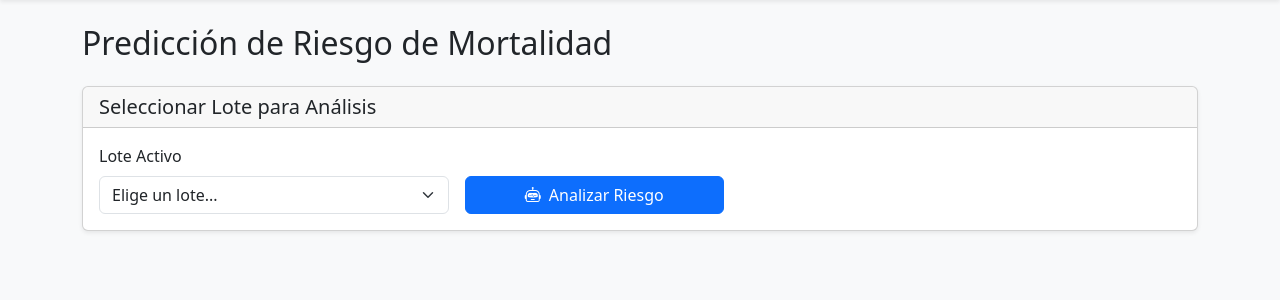
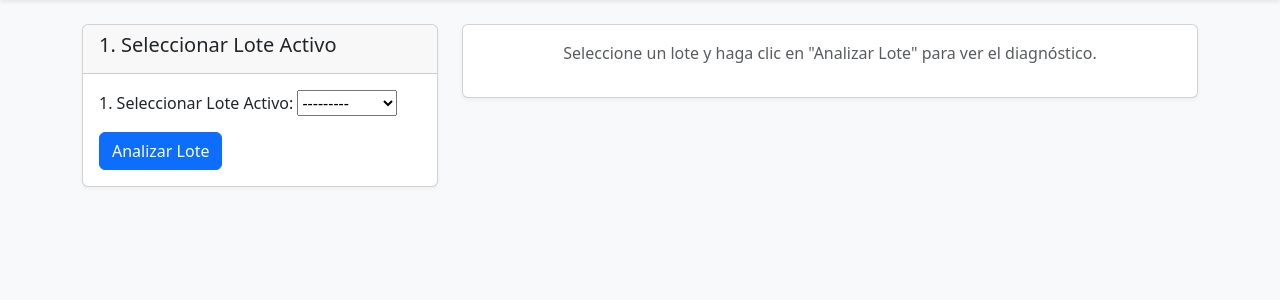
Before and after one commit to Gustavo-Umeres/sierranevada, a Django app: page /salud/prediccion/ in a window 1280 px wide. Shown: the part 56-356 px from the top of the page. Run offline with Django 5.2, Linux system fonts and the light colour scheme; a user stored in the database is signed in; data comes from the database, SQL or seed files in the repository; both versions use the stored data as it was after the commit; parts of the project's set-up code (start-up, migrations or seed data) failed here and were passed over.

Commit message:
retroceso

```diff
--- a/produccion/forms.py
+++ b/produccion/forms.py
@@ -121,3 +121,16 @@ class RegistroCondicionesForm(forms.ModelForm):
     class Meta:
         model = RegistroCondiciones
         fields = ['temp_agua_c', 'ph', 'oxigeno_mg_l', 'amoniaco_mg_l']
+
+
+
+class DiagnosticoManualForm(forms.Form):
+    lote = forms.ModelChoiceField(
+        queryset=Lote.objects.filter(activo=True, etapa_actual__in=['ALEVINES', 'JUVENILES', 'ENGORDE']),
+        label="1. Seleccionar Lote Activo",
+        required=True
+    )
+    # Aquí puedes añadir los campos para los síntomas
+    # Por ejemplo:
+    # sintoma_algodonoso = forms.BooleanField(label="Presencia de lesiones algodonosas", required=False)
+    # comportamiento_anormal = forms.BooleanField(label="Comportamiento anormal (frotamiento, nado errático)", required=False)
--- a/produccion/views.py
+++ b/produccion/views.py
@@ -18,13 +18,11 @@ from django.apps import apps
 from .forms import DiagnosticoForm
 from .models import Enfermedad
 from .models import Bastidor, Artesa, Jaula, Lote, RegistroDiario, RegistroMortalidad, HistorialMovimiento,RegistroUnidad
-import tensorflow as tf
 import joblib
 from .forms import DiagnosticoForm
 from .ia.predictores.diagnostico_experto import SistemaExpertoSalud
 import os
 from django.conf import settings
-import tensorflow as tf
 import joblib
 import numpy as np
 from django.shortcuts import render
@@ -35,10 +33,19 @@ from django.conf import settings
 import random
 from .models import RegistroCondiciones
 from .forms import RegistroCondicionesForm
+from .forms import DiagnosticoManualForm
+from .ia.diagnostico_service import DiagnosticoService
+from decimal import Decimal
+from django.db.models import Avg, DecimalField
+from .ia.diagnostico_service import DiagnosticoService
+from .forms import DiagnosticoManualForm
+from .models import Lote, RegistroCondiciones
+from django.contrib import messages
+
 
 from .forms import (
     BastidorForm, ArtesaForm, JaulaForm, LoteOvaCreateForm,
-    RegistroMortalidadForm, LoteTallaForm, LotePesoForm # <-- ELIMINADO DE AQUÍ
+    RegistroMortalidadForm, LoteTallaForm, LotePesoForm
 )
 # ================================================================
 # MIXIN DE PERMISOS Y VISTAS GENERALES
@@ -1334,61 +1341,40 @@ def diagnostico_experto_view(request):
 
 @login_required
 def prediccion_salud_view(request):
-    lotes_activos = Lote.objects.filter(cantidad_total_peces__gt=0).exclude(etapa_actual='OVAS')
+    lotes_activos = Lote.objects.filter(activo=True).exclude(etapa_actual='OVAS')
+    form = DiagnosticoManualForm(request.POST or None)
     resultado = None
+    error_message = None
 
     if request.method == 'POST':
-        lote_id = request.POST.get('lote')
-        if lote_id:
-            lote = get_object_or_404(Lote, pk=lote_id)
-
-            MODEL_PATH = os.path.join(settings.BASE_DIR, 'produccion', 'ia', 'modelo_salud.h5')
-            SCALER_PATH = os.path.join(settings.BASE_DIR, 'produccion', 'ia', 'scaler_salud.pkl')
+        if form.is_valid():
+            lote = form.cleaned_data['lote']
 
             try:
-                # Intentamos cargar los archivos desde la ruta absoluta
-                model = tf.keras.models.load_model(MODEL_PATH)
-                scaler = joblib.load(SCALER_PATH)
-
-                # --- Lógica de predicción (sin cambios) ---
-                dias = (timezone.now().date() - lote.fecha_ingreso_etapa).days if lote.fecha_ingreso_etapa else 0
-                datos_lote = np.array([[lote.peso_promedio_inicial_gr or 0, lote.cantidad_inicial or 0, dias]], dtype=np.float32)
-                datos_lote_scaled = scaler.transform(datos_lote)
-                probabilidad = model.predict(datos_lote_scaled)[0][0]
-
-                if probabilidad > 0.7:
-                    recomendacion = "ALERTA ALTA: Monitorear oxígeno y comportamiento. Considerar tratamiento preventivo si la tendencia empeora."
-                    nivel_riesgo = "Alto"
-                elif probabilidad > 0.4:
-                    recomendacion = "RIESGO MODERADO: Aumentar la frecuencia de observación y asegurar la calidad del alimento y agua."
-                    nivel_riesgo = "Moderado"
-                else:
-                    recomendacion = "BAJO RIESGO: Continuar con el manejo estándar. No se detectan anomalías significativas en los datos históricos."
-                    nivel_riesgo = "Bajo"
-
-                resultado = {
-                    'lote': lote, 'probabilidad': round(probabilidad * 100, 2),
-                    'recomendacion': recomendacion, 'nivel_riesgo': nivel_riesgo
-                }
-
-            except FileNotFoundError as e:
-                # --- ¡ESTE ES EL CAMBIO IMPORTANTE! ---
-                # Ahora mostraremos la ruta exacta que está fallando.
-                error_message = f"Error de Archivo No Encontrado. Django está buscando el modelo en esta ruta exacta: '{MODEL_PATH}'. Por favor, verifica que el archivo exista en esa ubicación. Error original: {e}"
-                resultado = {'error': error_message}
+                # service = DiagnosticoService() # COMENTAR O ELIMINAR
+                # Buscar el último registro de condiciones para el lote
+                registro_condiciones = RegistroCondiciones.objects.filter(lote=lote).order_by('-fecha').first()
+
+                if not registro_condiciones:
+                    # Si no hay datos, lanzamos una excepción para ser capturada
+                    raise ValueError("No existen registros de condiciones para este lote. Por favor, ingrese los datos primero.")
+
+                # Realizar el diagnóstico usando el servicio
+                # resultado = service.predecir(lote, registro_condiciones) # COMENTAR O ELIMINAR
+
+            except ValueError as e:
+                error_message = str(e)
+            # except FileNotFoundError: # COMENTAR O ELIMINAR
+            #     error_message = "El modelo de predicción no está disponible. Por favor, entrene el modelo." # COMENTAR O ELIMINAR
             except Exception as e:
-                resultado = {'error': f"Ocurrió un error inesperado al predecir: {e}"}
+                error_message = f"Ocurrió un error inesperado al predecir: {e}"
 
     return render(request, 'produccion/prediccion_salud.html', {
         'lotes': lotes_activos,
-        'resultado': resultado
+        'form': form,
+        'resultado': resultado,
+        'error_message': error_message,
     })
-
-
-
-
-
-
 # --- Definimos las rutas a los archivos ---
 MODEL_PATH = os.path.join(settings.BASE_DIR, 'produccion', 'ia', 'predictores', 'diagnostico_model.joblib')
 COLUMNS_PATH = os.path.join(settings.BASE_DIR, 'produccion', 'ia', 'predictores', 'diagnostico_features.joblib')
@@ -1409,21 +1395,21 @@ def prediccion_diagnostico_view(request):
     global DIAGNOSTICO_MODEL, FEATURE_COLUMNS # Usaremos las variables globales
 
     # --- Lazy Loading: Cargamos el modelo solo si no ha sido cargado antes ---
-    if DIAGNOSTICO_MODEL is None:
-        try:
-            DIAGNOSTICO_MODEL = joblib.load(MODEL_PATH)
-            FEATURE_COLUMNS = joblib.load(COLUMNS_PATH)
-        except FileNotFoundError:
-            # Si el archivo no existe, no podemos hacer predicciones.
-            # Esto es normal si el modelo aún no se ha entrenado.
-            pass
+    # if DIAGNOSTICO_MODEL is None: # COMENTAR O ELIMINAR
+    #     try: # COMENTAR O ELIMINAR
+    #         DIAGNOSTICO_MODEL = joblib.load(MODEL_PATH) # COMENTAR O ELIMINAR
+    #         FEATURE_COLUMNS = joblib.load(COLUMNS_PATH) # COMENTAR O ELIMINAR
+    #     except FileNotFoundError: # COMENTAR O ELIMINAR
+    #         # Si el archivo no existe, no podemos hacer predicciones. # COMENTAR O ELIMINAR
+    #         # Esto es normal si el modelo aún no se ha entrenado. # COMENTAR O ELIMINAR
+    #         pass # COMENTAR O ELIMINAR
 
     context = {}
     if request.method == 'POST':
         # Asegurarnos de que el modelo esté cargado antes de intentar predecir
-        if DIAGNOSTICO_MODEL is None:
-            context['error'] = "El modelo de diagnóstico aún no ha sido entrenado. Por favor, ejecute el comando 'entrenar_modelo_diagnostico' desde la terminal."
-            return render(request, 'produccion/prediccion_diagnostico.html', context)
+        # if DIAGNOSTICO_MODEL is None: # COMENTAR O ELIMINAR
+        #    context['error'] = "El modelo de diagnóstico aún no ha sido entrenado. Por favor, ejecute el comando 'entrenar_modelo_diagnostico' desde la terminal." # COMENTAR O ELIMINAR
+        #    return render(request, 'produccion/prediccion_diagnostico.html', context) # COMENTAR O ELIMINAR
 
         try:
             # 1. Recolectar datos del formulario
@@ -1437,67 +1423,38 @@ def prediccion_diagnostico_view(request):
                 'comportamiento_anormal': [int(request.POST.get('comportamiento_anormal'))]
             }
 
-            # 2. Crear un DataFrame con el orden correcto de columnas
-            input_df = pd.DataFrame(input_data)
-            input_df = input_df[FEATURE_COLUMNS] # Asegurar el orden correcto
-
-            # 3. Realizar la predicción
-            prediccion = DIAGNOSTICO_MODEL.predict(input_df)[0]
-            probabilidades = DIAGNOSTICO_MODEL.predict_proba(input_df)[0]
-
-            # 4. Preparar el contexto para la plantilla
-            confianza = max(probabilidades) * 100
-
-            context['diagnostico'] = prediccion
+            # --- Lógica del Sistema Experto (Reemplazo del modelo de IA) ---
+            diagnostico_principal = "Sano" # Diagnóstico por defecto
+
+            if input_data['temp_agua'][0] < 6.0 and input_data['sintoma_algodonoso'][0] == 1:
+                diagnostico_principal = "Saprolegniasis"
+            elif input_data['ph'][0] < 6.8 and input_data['sintoma_aletas_deshilachadas'][0] == 1:
+                diagnostico_principal = "Columnaris"
+            elif input_data['oxigeno'][0] < 6.0 and input_data['comportamiento_anormal'][0] == 1:
+                diagnostico_principal = "Estres_por_hipoxia"
+            elif input_data['comportamiento_anormal'][0] == 1 and input_data['temp_agua'][0] > 15.0:
+                diagnostico_principal = "Punto Blanco (Ich)"
+
+
+            confianza = 100.0 # Ya no hay modelo, la confianza es del 100%
+
+            context['diagnostico'] = diagnostico_principal
             context['confianza'] = f"{confianza:.2f}%"
-            context['explicacion'] = EXPLICACIONES.get(prediccion, "No hay una explicación disponible.")
-            context['resultados'] = True # Para mostrar la sección de resultados
+            context['explicacion'] = KNOWLEDGE_BASE.get(diagnostico_principal, {}).get('explicacion', "No hay una explicación disponible.")
+            context['plan_de_accion'] = KNOWLEDGE_BASE.get(diagnostico_principal, {}).get('plan_de_accion', ["No se encontró un plan de acción."])
+            context['resultados'] = True
 
         except Exception as e:
             context['error'] = f"Ocurrió un error al procesar la solicitud: {e}"
 
     return render(request, 'produccion/prediccion_diagnostico.html', context)
-    context = {}
-    if request.method == 'POST':
-        try:
-            # 1. Recolectar datos del formulario
-            input_data = {
-                'temp_agua': [float(request.POST.get('temp_agua'))],
-                'ph': [float(request.POST.get('ph'))],
-                'oxigeno': [float(request.POST.get('oxigeno'))],
-                'amoniaco': [float(request.POST.get('amoniaco'))],
-                'sintoma_algodonoso': [int(request.POST.get('sintoma_algodonoso'))],
-                'sintoma_aletas_deshilachadas': [int(request.POST.get('sintoma_aletas_deshilachadas'))],
-                'comportamiento_anormal': [int(request.POST.get('comportamiento_anormal'))]
-            }
-
-            # 2. Crear un DataFrame con el orden correcto de columnas
-            input_df = pd.DataFrame(input_data)
-            input_df = input_df[FEATURE_COLUMNS] # Asegurar el orden correcto
-
-            # 3. Realizar la predicción
-            prediccion = DIAGNOSTICO_MODEL.predict(input_df)[0]
-            probabilidades = DIAGNOSTICO_MODEL.predict_proba(input_df)[0]
-
-            # 4. Preparar el contexto para la plantilla
-            confianza = max(probabilidades) * 100
-
-            context['diagnostico'] = prediccion
-            context['confianza'] = f"{confianza:.2f}%"
-            context['explicacion'] = EXPLICACIONES.get(prediccion, "No hay una explicación disponible.")
-            context['resultados'] = True # Para mostrar la sección de resultados
-
-        except Exception as e:
-            context['error'] = f"Ocurrió un error al procesar la solicitud: {e}"
-
-    return render(request, 'produccion/prediccion_diagnostico.html', context)
 
 
 # --- Cargar el modelo y las columnas ---
-MODEL_PATH = os.path.join(settings.BASE_DIR, 'produccion', 'ia', 'predictores', 'diagnostico_model.joblib')
-COLUMNS_PATH = os.path.join(settings.BASE_DIR, 'produccion', 'ia', 'predictores', 'diagnostico_features.joblib')
-DIAGNOSTICO_MODEL = None
-FEATURE_COLUMNS = None
+# COMENTAR O ELIMINAR LAS SIGUIENTES 3 LÍNEAS
+# MODEL_PATH = os.path.join(settings.BASE_DIR, 'produccion', 'ia', 'predictores', 'diagnostico_model.joblib')
+# COLUMNS_PATH = os.path.join(settings.BASE_DIR, 'produccion', 'ia', 'predictores', 'diagnostico_features.joblib')
+# DIAGNOSTICO_MODEL = None
 
 # --- Base de Conocimiento Ampliada con Enfermedades Típicas de Trucha ---
 KNOWLEDGE_BASE = {
@@ -1542,7 +1499,6 @@ KNOWLEDGE_BASE = {
         ]
     }
 }
-
 def simular_parametros_actuales(lote):
     """
     SIMULACIÓN AVANZADA:
@@ -1600,15 +1556,16 @@ def simular_parametros_actuales(lote):
 
     return data
 
+@login_required
 def diagnostico_por_lote_view(request):
-    global DIAGNOSTICO_MODEL, FEATURE_COLUMNS
-
-    if DIAGNOSTICO_MODEL is None:
-        try:
-            DIAGNOSTICO_MODEL = joblib.load(MODEL_PATH)
-            FEATURE_COLUMNS = joblib.load(COLUMNS_PATH)
-        except FileNotFoundError:
-            pass
+    # Ya no es necesario cargar el modelo global
+    # global DIAGNOSTICO_MODEL, FEATURE_COLUMNS
+    # if DIAGNOSTICO_MODEL is None:
+    #     try:
+    #         DIAGNOSTICO_MODEL = joblib.load(MODEL_PATH)
+    #         FEATURE_COLUMNS = joblib.load(COLUMNS_PATH)
+    #     except FileNotFoundError:
+    #         pass
 
     lotes = Lote.objects.filter(activo=True).order_by('-fecha_ingreso_etapa')
     context = {'lotes': lotes}
@@ -1616,46 +1573,41 @@ def diagnostico_por_lote_view(request):
     if request.method == 'POST':
         lote_id = request.POST.get('lote_id')
         if not lote_id:
-            context['error'] = "Por favor, seleccione un lote."
+            context['error_message'] = "Por favor, seleccione un lote."
             return render(request, 'produccion/diagnostico_por_lote.html', context)
 
-        selected_lote = Lote.objects.get(id=lote_id)
+        selected_lote = get_object_or_404(Lote, id=lote_id)
         context['selected_lote'] = selected_lote
 
-        if DIAGNOSTICO_MODEL is None:
-            context['error'] = "El modelo de diagnóstico aún no ha sido entrenado. Por favor, ejecute el comando 'entrenar_modelo_diagnostico'."
+        # Reemplazamos la lógica de predicción del modelo de ML con un sistema experto
+        registro_condiciones = RegistroCondiciones.objects.filter(lote=selected_lote).order_by('-fecha').first()
+
+        if not registro_condiciones:
+            context['error_message'] = "No existen registros de condiciones para este lote. Por favor, ingrese los datos primero."
             return render(request, 'produccion/diagnostico_por_lote.html', context)
 
-        datos_simulados = simular_parametros_actuales(selected_lote)
-        context['datos_simulados'] = datos_simulados
-
-        # El modelo solo entiende los síntomas para los que fue entrenado.
-        # Por eso, aunque simulamos "Punto Blanco", lo expresamos como "comportamiento_anormal" para el modelo.
-        input_df = pd.DataFrame([datos_simulados])
-        input_df = input_df[FEATURE_COLUMNS]
-
-        prediccion = DIAGNOSTICO_MODEL.predict(input_df)[0]
-        probabilidades = DIAGNOSTICO_MODEL.predict_proba(input_df)[0]
-
-        # Mapeamos la predicción del modelo (que puede ser genérica) a un diagnóstico más rico si la simulación lo sugiere
-        diagnostico_real_predicho = prediccion
-        if datos_simulados['comportamiento_anormal'] == 1 and datos_simulados['sintoma_algodonoso'] == 0 and datos_simulados['sintoma_aletas_deshilachadas'] == 0:
-             # Si el único síntoma es comportamiento, y la predicción no es clara, podemos inferir Punto Blanco
-             if "Punto Blanco (Ich)" in DIAGNOSTICO_MODEL.classes_:
-                diagnostico_real_predicho = "Punto Blanco (Ich)"
-
-
-        resultados_prob = sorted(zip(DIAGNOSTICO_MODEL.classes_, probabilidades * 100), key=lambda x: x[1], reverse=True)
-
-        # Aseguramos que el resultado principal coincida con la lógica de simulación más rica
-        context['diagnostico_principal'] = next((item for item in resultados_prob if item[0] == diagnostico_real_predicho), resultados_prob[0])
-        context['otras_posibilidades'] = [item for item in resultados_prob if item[0] != context['diagnostico_principal'][0]]
-        context['conocimiento'] = KNOWLEDGE_BASE.get(context['diagnostico_principal'][0])
-        context['resultados'] = True
+        # Lógica del sistema experto simplificado
+        diagnostico_principal = "Sano"
+
+        # Ejemplo de reglas:
+        if registro_condiciones.temp_agua_c is not None and registro_condiciones.temp_agua_c < 6.0:
+            diagnostico_principal = "Saprolegniasis" # Posible hongo por baja temperatura
+        elif registro_condiciones.ph is not None and (registro_condiciones.ph < 6.8 or registro_condiciones.ph > 8.0):
+            diagnostico_principal = "Columnaris" # Posible infección bacteriana por estrés de pH
+        elif registro_condiciones.oxigeno_mg_l is not None and registro_condiciones.oxigeno_mg_l < 5.0:
+            diagnostico_principal = "Estres_por_hipoxia" # Bajo oxígeno
+
+        # Aquí podrías añadir más reglas o combinar los datos con observaciones manuales si existieran
+
+        context['resultado'] = {
+            'lote': selected_lote,
+            'nivel_riesgo': diagnostico_principal,
+            'probabilidad': 100.0, # El sistema experto da 100% de confianza en sus reglas
+            'recomendacion': KNOWLEDGE_BASE.get(diagnostico_principal, {}).get('explicacion', "No hay una explicación disponible."),
+            'plan_de_accion': KNOWLEDGE_BASE.get(diagnostico_principal, {}).get('plan_de_accion', ["No se encontró un plan de acción."])
+        }
 
     return render(request, 'produccion/diagnostico_por_lote.html', context)
-
-
 
 
 @login_required
--- a/templates/produccion/prediccion_salud.html
+++ b/templates/produccion/prediccion_salud.html
@@ -1,65 +1,58 @@
 {% extends "base.html" %}
-
 {% block content %}
-<h1 class="h2 mb-4">Predicción de Riesgo de Mortalidad</h1>
-
-<div class="card shadow-sm">
+<div class="row">
+    <div class="col-md-4">
+        <div class="card">
             <div class="card-header">
-        <h5 class="mb-0">Seleccionar Lote para Análisis</h5>
+                <h5 class="card-title">1. Seleccionar Lote Activo</h5>
             </div>
-    <div class.card-body>
-        <form method="post" class="row g-3 align-items-end p-3">
+            <div class="card-body">
+                <form method="post">
                     {% csrf_token %}
-            <div class="col-md-4">
-                <label for="loteSelect" class="form-label">Lote Activo</label>
-                <select name="lote" id="loteSelect" class="form-select">
-                    <option selected disabled>Elige un lote...</option>
-                    {% for lote in lotes %}
-                        <option value="{{ lote.pk }}">{{ lote.codigo_lote }} ({{ lote.get_etapa_actual_display }})</option>
-                    {% endfor %}
-                </select>
-            </div>
-            <div class="col-md-3">
-                <button type="submit" class="btn btn-primary w-100"><i class="bi bi-robot me-2"></i>Analizar Riesgo</button>
-            </div>
+                    {{ form.as_p }}
+                    <button type="submit" class="btn btn-primary">Analizar Lote</button>
                 </form>
             </div>
         </div>
-
-{% if resultado %}
-<div class="mt-4">
-    <h2 class="h3">Resultado del Análisis</h2>
-    {% if resultado.error %}
-        <div class="alert alert-danger">{{ resultado.error }}</div>
-    {% else %}
+    </div>
+    <div class="col-md-8">
+        {% if error_message %}
+        <div class="alert alert-danger" role="alert">
+            <h4 class="alert-heading">Error en el análisis</h4>
+            <p>{{ error_message }}</p>
+        </div>
+        {% elif resultado %}
         <div class="card">
-            <div class="card-header">
-                Análisis para el Lote: <strong>{{ resultado.lote.codigo_lote }}</strong>
+            <div class="card-header bg-primary text-white">
+                <h5 class="card-title">Análisis para el Lote: {{ resultado.lote.codigo_lote }}</h5>
             </div>
             <div class="card-body">
-                <div class="row align-items-center text-center">
-                    <div class="col-md-4">
-                        <h4>Riesgo de Brote</h4>
-                        {% if resultado.nivel_riesgo == 'Alto' %}
-                            <p class="display-4 fw-bold text-danger">{{ resultado.probabilidad }}%</p>
-                            <span class="badge bg-danger fs-6">Alto</span>
-                        {% elif resultado.nivel_riesgo == 'Moderado' %}
-                            <p class="display-4 fw-bold text-warning">{{ resultado.probabilidad }}%</p>
-                            <span class="badge bg-warning text-dark fs-6">Moderado</span>
-                        {% else %}
-                            <p class="display-4 fw-bold text-success">{{ resultado.probabilidad }}%</p>
-                            <span class="badge bg-success fs-6">Bajo</span>
-                        {% endif %}
+                <div class="row">
+                    <div class="col-md-6">
+                        <h6>Diagnóstico Principal</h6>
+                        <div class="alert alert-info">
+                            <h4 class="alert-heading">{{ resultado.nivel_riesgo }}</h4>
+                            <p>{{ resultado.recomendacion }}</p>
                         </div>
-                    <div class="col-md-8 border-start">
-                        <h5 class="card-title">Recomendación del Sistema</h5>
-                        <p class="card-text">{{ resultado.recomendacion }}</p>
+                    </div>
+                    <div class="col-md-6">
+                        <h6>Nivel de Confianza del Modelo</h6>
+                        <div class="progress">
+                            <div class="progress-bar" role="progressbar" style="width: {{ resultado.probabilidad }}%" aria-valuenow="{{ resultado.probabilidad }}" aria-valuemin="0" aria-valuemax="100">
+                                {{ resultado.probabilidad }}%
                             </div>
                         </div>
                     </div>
                 </div>
+            </div>
+        </div>
+        {% else %}
+        <div class="card text-center">
+            <div class="card-body">
+                <p class="text-muted">Seleccione un lote y haga clic en "Analizar Lote" para ver el diagnóstico.</p>
+            </div>
+        </div>
         {% endif %}
     </div>
-{% endif %}
-
+</div>
 {% endblock %}
```
Also changed, not shown: produccion/ia/diagnostico_service.py (added, +66 -0 lines), produccion/management/commands/entrenar_modelo_salud.py (+41 -60 lines), templates/produccion/dashboard.html (+1 -20 lines), db.sqlite3, 2 other files. Lines whose indentation alone changed are shown as unchanged.
